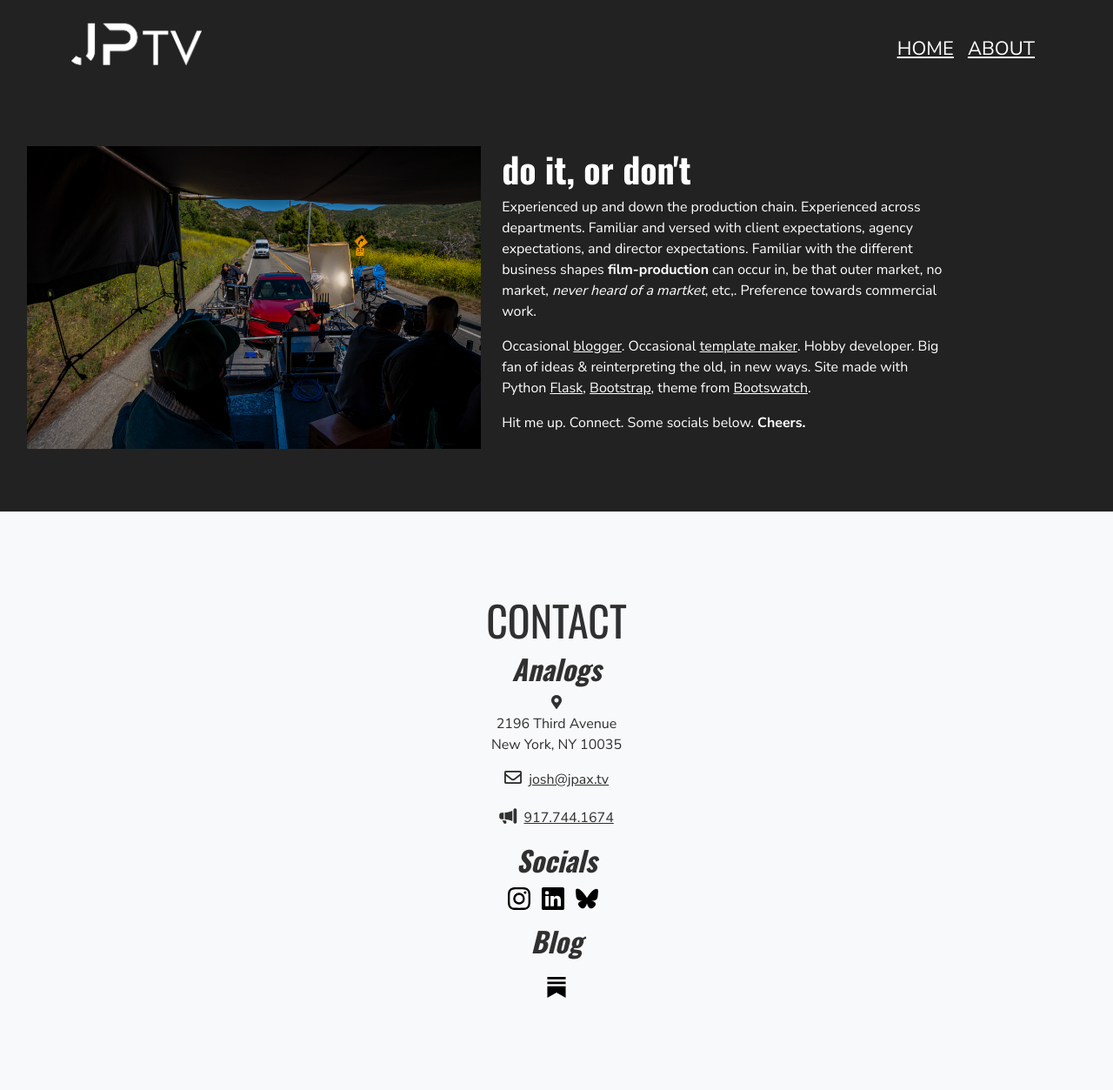
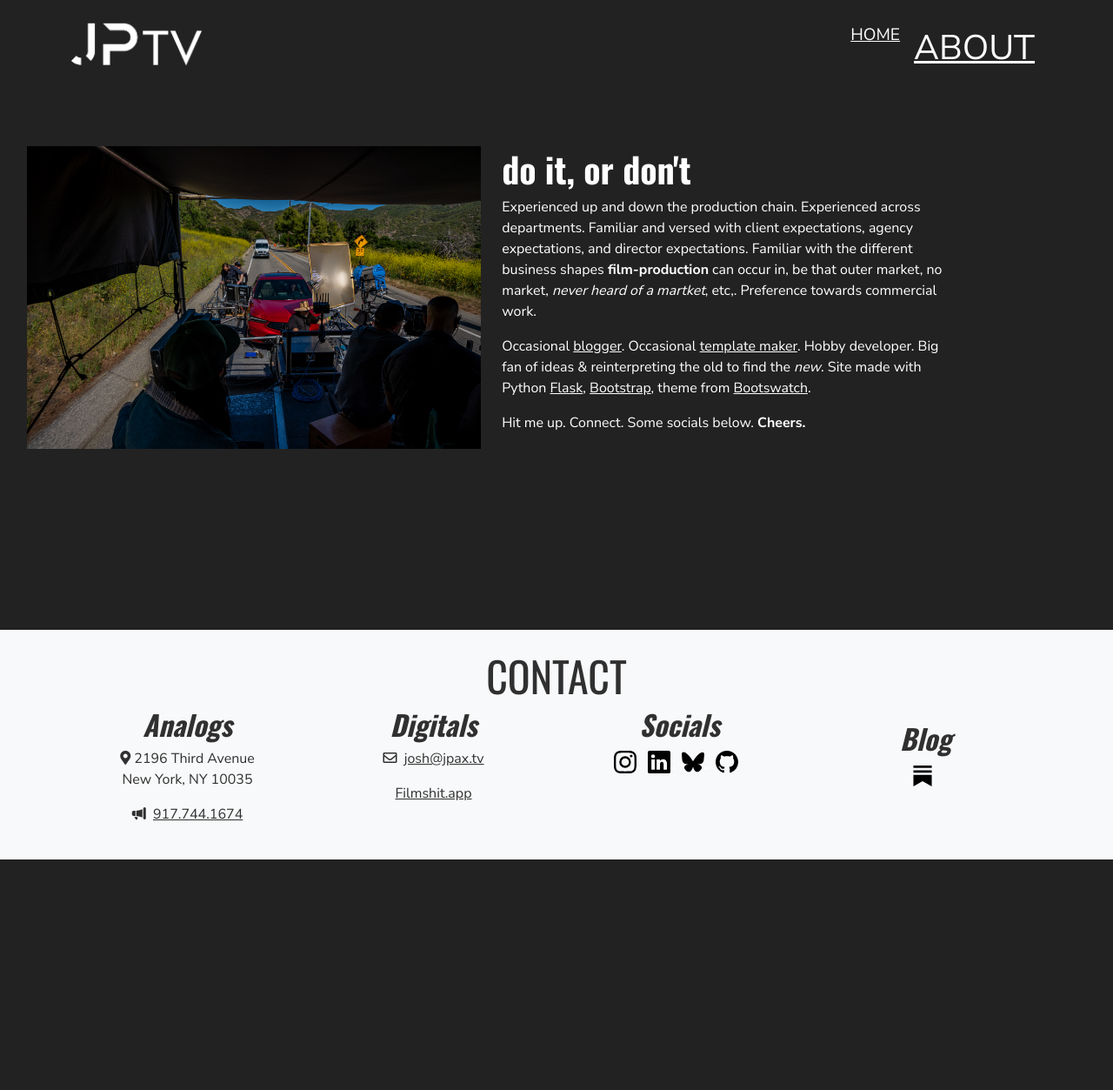
Before and after one commit to backgroundclouds/JPTV, a Flask app: page /about in a window 1280 px wide. Shown: the whole page at 87% size. After the commit the page ends 988 px from the top, so only its background shows below. Run offline with Flask 3, Linux system fonts and the light colour scheme; some libraries are stand-ins or nearby versions.

Commit message:
site formatting tweaks. navbar sizing still needs to be worked on

```diff
--- a/app/static/css/styles.css
+++ b/app/static/css/styles.css
@@ -220,3 +220,26 @@ a {
 .responsive-text {
   font-size: clamp(1rem, 2.5vw, 1.5rem);
 }
+
+.navbar-nav .nav-link {
+  font-size: 1.5vw; /* Current responsive scaling */
+}
+
+/* Ensure dropdown menu items have a larger, readable size */
+.dropdown-menu .dropdown-item {
+  font-size: 16px; /* Adjust as needed */
+  padding: 10px 15px; /* Improves spacing */
+}
+
+@media (max-width: 768px) {
+  .navbar-nav .nav-link {
+      font-size: 25px; /* Ensures menu items are readable on smaller screens */
+  }
+  .dropdown-menu .dropdown-item {
+      font-size: 30px; /* Increase for mobile readability */
+  }
+}
+
+.navbar-nav .nav-link.override-font {
+  font-size: 3.1vw !important;
+}
--- a/app/templates/about.html
+++ b/app/templates/about.html
@@ -33,7 +33,7 @@
         <p>Occasional <a target="_blank" href="https://framebybrand.substack.com/?showWelcome=true">blogger</a>.
           Occasional <a target="_blank" href="https://filmshit.app">template maker</a>. Hobby developer. Big fan of
           ideas & reinterpreting
-          the old, in new ways. Site made
+          the old to find the <i>new</i>. Site made
           with Python <a href="https://flask.palletsprojects.com/en/stable/">Flask</a>, <a
             href="https://getbootstrap.com/docs/5.3/getting-started/introduction/">Bootstrap</a>, theme from <a
             href="https://bootswatch.com/">Bootswatch</a>.</p>
@@ -42,9 +42,14 @@
     </div>
   </div>
 </section>
+<br>
+<br>
+<br>
+<br>
+<br>
 
 <!-- Contact Section (Reusing Component) -->
-<section style="background-color: #f8f9fa" class="p-5">
+<section style="background-color: #f8f9fa" class="p-2">
 
   {% include 'includes/contact_info.html' %}
 
--- a/app/templates/base.html
+++ b/app/templates/base.html
@@ -75,8 +75,8 @@
       </button>
       <div class="collapse navbar-collapse justify-content-end" id="navbarNav">
         <ul class="navbar-nav">
-          <li class="nav-item"><a class="nav-link text-white" href="/">HOME</a></li>
-          <li class="nav-item"><a class="nav-link text-white" href="/about">ABOUT</a></li>
+          <li class="nav-item"><a class="nav-link text-white iverride-font dropdown-item" href="/">HOME</a></li>
+          <li class="nav-item"><a class="nav-link text-white override-font dropdown-item" href="/about">ABOUT</a></li>
         </ul>
       </div>
     </div>
--- a/app/templates/includes/contact_info.html
+++ b/app/templates/includes/contact_info.html
@@ -1,55 +1,73 @@
-<div class="container text-dark text-center p-5" style="background-color: #f8f9fa">
+<div class="container text-dark text-center p-3" style="background-color: #f8f9fa">
   <h2 class="fs-1 fs-md-2 fs-sm-3">CONTACT</h2>
-  <h4 class="fs-3 fs-md-4 fs-sm-5"><i><b>Analogs</b>
-    </i></h4>
-  <i class="fas fa-map-marker-alt fs-6 fs-md-7 fs-sm-7"></i><br><span class="fs-6 fs-md-7 fs-sm-7">
-    <p>2196 Third Avenue <br> New York, NY 10035</p>
-  </span>
-  <p><i class="far fa-envelope fs-5 fs-md-6 fs-sm-7" width="28" aria-hidden="true"></i> &nbsp;<a
-      href="mailto:josh@jpax.tv" class="text-dark fs-6 fs-md-7 fs-sm-7">josh@jpax.tv</a>
-  <p><i class="bi bi-megaphone-fill fs-5 fs-md-6 fs-sm-7" width="30" aria-hidden="true"></i>
-    &nbsp;<a href="tel:+1 917 744 1674" class="text-dark fs-6 fs-md-7 fs-sm-7">917.744.1674</a>
-  </p>
 
-  <div>
+  <div class="row">
+    <!-- Analogs Column -->
+    <div class="col-md-3 col-sm-6">
+      <h4 class="fs-3 fs-md-4 fs-sm-5"><i><b>Analogs</b></i></h4>
+      <p><i class="fas fa-map-marker-alt"></i> 2196 Third Avenue <br> New York, NY 10035</p>
+
+
+      <p><i class="bi bi-megaphone-fill"></i> &nbsp;<a href="tel:+1 917 744 1674" class="text-dark">917.744.1674</a></p>
+    </div>
+
+
+    <!-- Digitals Column -->
+    <div class="col-md-3 col-sm-6">
+      <h4 class="fs-3 fs-md-4 fs-sm-5"><i><b>Digitals</b></i></h4>
+      <p><i class="far fa-envelope"></i> &nbsp;<a href="mailto:josh@jpax.tv" class="text-dark">josh@jpax.tv</a></p>
+      <p><a href="https://filmshit.app" target="_blank" class="text-dark">
+          Filmshit.app
+        </a> </p>
+    </div>
+
+
+    <!-- Socials Column -->
+    <div class="col-md-3 col-sm-6">
       <h4 class="fs-3 fs-md-4 fs-sm-5"><i><b>Socials</b></i></h4>
       <a target="_blank" href="https://www.instagram.com/jptv.media/" class="me-2 fs-5 fs-md-6 fs-sm-7">
-      <!-- fill="currentColor" -->
         <svg xmlns="http://www.w3.org/2000/svg" width="26" height="26" class="bi bi-instagram" viewBox="0 0 16 16"
           aria-hidden="true">
           <path
             d="M8 0C5.829 0 5.556.01 4.703.048 3.85.088 3.269.222 2.76.42a3.9 3.9 0 0 0-1.417.923A3.9 3.9 0 0 0 .42 2.76C.222 3.268.087 3.85.048 4.7.01 5.555 0 5.827 0 8.001c0 2.172.01 2.444.048 3.297.04.852.174 1.433.372 1.942.205.526.478.972.923 1.417.444.445.89.719 1.416.923.51.198 1.09.333 1.942.372C5.555 15.99 5.827 16 8 16s2.444-.01 3.298-.048c.851-.04 1.434-.174 1.943-.372a3.9 3.9 0 0 0 1.416-.923c.445-.445.718-.891.923-1.417.197-.509.332-1.09.372-1.942C15.99 10.445 16 10.173 16 8s-.01-2.445-.048-3.299c-.04-.851-.175-1.433-.372-1.941a3.9 3.9 0 0 0-.923-1.417A3.9 3.9 0 0 0 13.24.42c-.51-.198-1.092-.333-1.943-.372C10.443.01 10.172 0 7.998 0zm-.717 1.442h.718c2.136 0 2.389.007 3.232.046.78.035 1.204.166 1.486.275.373.145.64.319.92.599s.453.546.598.92c.11.281.24.705.275 1.485.039.843.047 1.096.047 3.231s-.008 2.389-.047 3.232c-.035.78-.166 1.203-.275 1.485a2.5 2.5 0 0 1-.599.919c-.28.28-.546.453-.92.598-.28.11-.704.24-1.485.276-.843.038-1.096.047-3.232.047s-2.39-.009-3.233-.047c-.78-.036-1.203-.166-1.485-.276a2.5 2.5 0 0 1-.92-.598 2.5 2.5 0 0 1-.6-.92c-.109-.281-.24-.705-.275-1.485-.038-.843-.046-1.096-.046-3.233s.008-2.388.046-3.231c.036-.78.166-1.204.276-1.486.145-.373.319-.64.599-.92s.546-.453.92-.598c.282-.11.705-.24 1.485-.276.738-.034 1.024-.044 2.515-.045zm4.988 1.328a.96.96 0 1 0 0 1.92.96.96 0 0 0 0-1.92m-4.27 1.122a4.109 4.109 0 1 0 0 8.217 4.109 4.109 0 0 0 0-8.217m0 1.441a2.667 2.667 0 1 1 0 5.334 2.667 2.667 0 0 1 0-5.334" />
         </svg>
-      <!-- <i class="bi bi-instagram" aria-hidden="true"></i> -->
-
       </a>
       <a target="_blank" href="https://www.linkedin.com/in/JPTVMEDIA/" class="me-2 fs-5 fs-md-6 fs-sm-7">
-      <!-- fill="currentColor" -->
-      <svg xmlns="http://www.w3.org/2000/svg" width="26" class="bi bi-linkedin" viewBox="0 0 16 16" aria-hidden="true">
+        <svg xmlns="http://www.w3.org/2000/svg" width="26" class="bi bi-linkedin" viewBox="0 0 16 16"
+          aria-hidden="true">
           <path
             d="M0 1.146C0 .513.526 0 1.175 0h13.65C15.474 0 16 .513 16 1.146v13.708c0 .633-.526 1.146-1.175 1.146H1.175C.526 16 0 15.487 0 14.854zm4.943 12.248V6.169H2.542v7.225zm-1.2-8.212c.837 0 1.358-.554 1.358-1.248-.015-.709-.52-1.248-1.342-1.248S2.4 3.226 2.4 3.934c0 .694.521 1.248 1.327 1.248zm4.908 8.212V9.359c0-.216.016-.432.08-.586.173-.431.568-.878 1.232-.878.869 0 1.216.662 1.216 1.634v3.865h2.401V9.25c0-2.22-1.184-3.252-2.764-3.252-1.274 0-1.845.7-2.165 1.193v.025h-.016l.016-.025V6.169h-2.4c.03.678 0 7.225 0 7.225z" />
         </svg>
-      <!-- <i class="bi bi-linkedin" aria-hidden="true"></i> -->
       </a>
       <a target="_blank" href="https://bsky.app/profile/jptv.substack.com" class="me-2 fs-5 fs-md-6 fs-sm-7">
-      <svg xmlns="http://www.w3.org/2000/svg" height="26" height="26" viewBox="0 0 512 512"
+        <svg xmlns="http://www.w3.org/2000/svg" height="26" width="26" viewBox="0 0 512 512"
           aria-hidden="true"><!--!Font Awesome Free 6.7.2 by @fontawesome - https://fontawesome.com License - https://fontawesome.com/license/free Copyright 2025 Fonticons, Inc.-->
           <path
             d="M111.8 62.2C170.2 105.9 233 194.7 256 242.4c23-47.6 85.8-136.4 144.2-180.2c42.1-31.6 110.3-56 110.3 21.8c0 15.5-8.9 130.5-14.1 149.2C478.2 298 412 314.6 353.1 304.5c102.9 17.5 129.1 75.5 72.5 133.5c-107.4 110.2-154.3-27.6-166.3-62.9l0 0c-1.7-4.9-2.6-7.8-3.3-7.8s-1.6 3-3.3 7.8l0 0c-12 35.3-59 173.1-166.3 62.9c-56.5-58-30.4-116 72.5-133.5C100 314.6 33.8 298 15.7 233.1C10.4 214.4 1.5 99.4 1.5 83.9c0-77.8 68.2-53.4 110.3-21.8z" />
         </svg>
-      <!-- <i class="fa-brands fa-bluesky fa-lg"></i> -->
       </a>
+
+      <a target="_blank" href="https://github.com/backgroundclouds" class="me-2 fs-5 fs-md-6 fs-sm-7">
+        <svg xmlns="http://www.w3.org/2000/svg" width="26" height="26" class="bi bi-github" viewBox="0 0 16 16"
+          aria-hidden="true">
+          <path
+            d="M8 0C3.58 0 0 3.58 0 8c0 3.54 2.29 6.53 5.47 7.59.4.07.55-.17.55-.38 0-.19-.01-.82-.01-1.49-2.01.37-2.53-.49-2.69-.94-.09-.23-.48-.94-.82-1.13-.28-.15-.68-.52-.01-.53.63-.01 1.08.58 1.23.82.72 1.21 1.87.87 2.33.66.07-.52.28-.87.51-1.07-1.78-.2-3.64-.89-3.64-3.95 0-.87.31-1.59.82-2.15-.08-.2-.36-1.02.08-2.12 0 0 .67-.21 2.2.82.64-.18 1.32-.27 2-.27s1.36.09 2 .27c1.53-1.04 2.2-.82 2.2-.82.44 1.1.16 1.92.08 2.12.51.56.82 1.27.82 2.15 0 3.07-1.87 3.75-3.65 3.95.29.25.54.73.54 1.48 0 1.07-.01 1.93-.01 2.2 0 .21.15.46.55.38A8.01 8.01 0 0 0 16 8c0-4.42-3.58-8-8-8" />
+        </svg>
+      </a>
+
     </div>
 
-  <div class="mt-3">
+    <!-- Blog Column -->
+    <div class="col-md-3 col-sm-6 mt-3">
       <h4 class="fs-3 fs-md-4 fs-sm-5"><i><b>Blog</b></i></h4>
-    <a target="_blank" href="https://framebybrand.substack.com/?showWelcome=true"
-      class="fs-3 d-inline-block fs-5 fs-md-6 fs-sm-7">
-      <svg xmlns="http://www.w3.org/2000/svg" width="24" height="28" viewBox="0 0 24 24" aria-hidden="true">
-        <!-- fill="currentColor" -->
+      <a target="_blank" href="https://framebybrand.substack.com/?showWelcome=true" class="me-2 fs-5 fs-md-6 fs-sm-7">
+        <svg xmlns="http://www.w3.org/2000/svg" width="24" height="26" viewBox="0 0 24 24" aria-hidden="true">
           <path
             d="M22.539 8.242H1.46V5.406h21.08v2.836zM1.46 10.812V24L12 18.11L22.54 24V10.812H1.46zM22.54 0H1.46v2.836h21.08V0z" />
         </svg>
       </a>
     </div>
+
+
   </div>
+</div>
```
Lines whose indentation alone changed are shown as unchanged.
